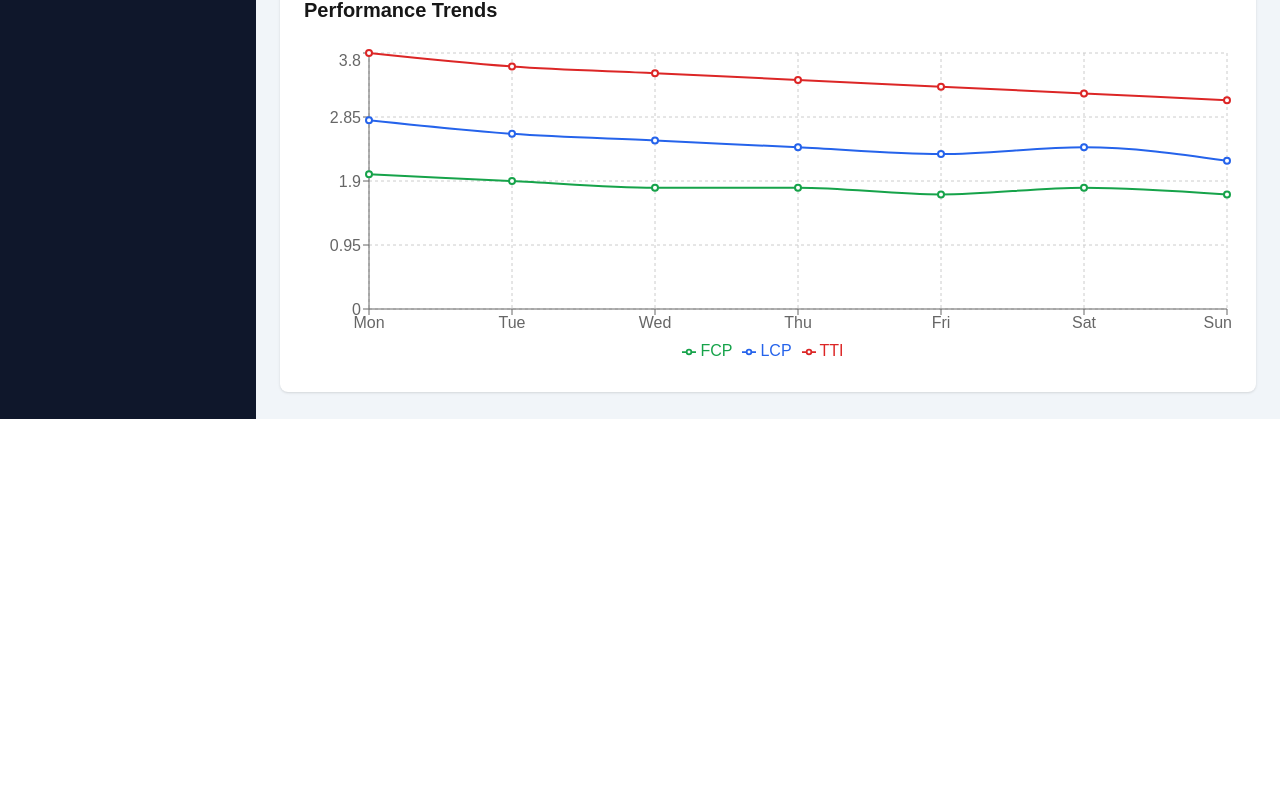
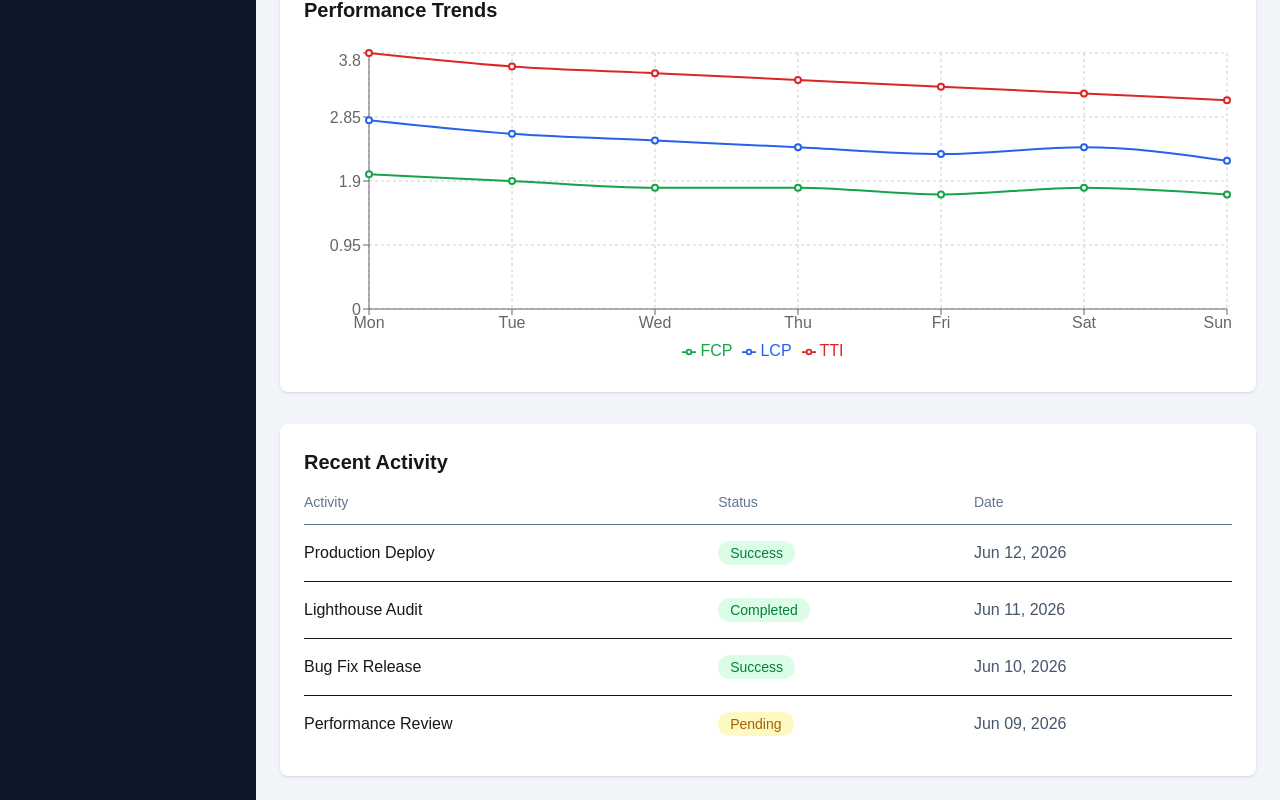
Before and after one commit to Yuvarani-UI/frontend-performance-dashboard, a Next.js app: page / in a window 1280 px wide. Shown: the part 381-1181 px from the top of the page. Before the commit the page ends 800 px from the top, so only its background shows below. Built offline with nearby package versions, Linux system fonts and the light colour scheme.

Commit message:
feat: add recent activity table to dashboard

```diff
--- a/app/page.tsx
+++ b/app/page.tsx
@@ -1,6 +1,7 @@
 import DashboardLayout from '../src/components/layout/dashboardlayout';
 import StatsCard from '@/src/components/dashboard/statscard';
 import PerformanceChart from '../src/components/charts/performancechart'
+import ActivityTable from '@/src/components/dashboard/activitytable';
 
 const metrics = [
   {
@@ -46,6 +47,9 @@ export default function Home() {
         <div className="mt-8">
              <PerformanceChart />
         </div>
+        <div className="mt-8">
+              <ActivityTable />
+         </div>
       </div>
     </DashboardLayout>
   );
--- /dev/null
+++ b/src/components/dashboard/activitytable.tsx
@@ -0,0 +1,54 @@
+import { recentActivities } from '@/src/constants/recentactivities'
+
+export default function ActivityTable() {
+  return (
+    <div className="rounded-lg bg-white p-6 shadow">
+      <div className="mb-4 flex items-center justify-between">
+        <h2 className="text-xl font-semibold">
+          Recent Activity
+        </h2>
+      </div>
+
+      <div className="overflow-x-auto">
+        <table className="min-w-full">
+          <thead>
+            <tr className="border-b text-left text-sm text-slate-500">
+              <th className="pb-3 font-medium">Activity</th>
+              <th className="pb-3 font-medium">Status</th>
+              <th className="pb-3 font-medium">Date</th>
+            </tr>
+          </thead>
+
+          <tbody>
+            {recentActivities.map((item) => (
+              <tr
+                key={item.id}
+                className="border-b last:border-0"
+              >
+                <td className="py-4 font-medium">
+                  {item.activity}
+                </td>
+
+                <td className="py-4">
+                  <span
+                    className={`rounded-full px-3 py-1 text-sm font-medium ${
+                      item.status === 'Pending'
+                        ? 'bg-yellow-100 text-yellow-700'
+                        : 'bg-green-100 text-green-700'
+                    }`}
+                  >
+                    {item.status}
+                  </span>
+                </td>
+
+                <td className="py-4 text-slate-600">
+                  {item.date}
+                </td>
+              </tr>
+            ))}
+          </tbody>
+        </table>
+      </div>
+    </div>
+  );
+}
--- /dev/null
+++ b/src/constants/recentactivities.ts
@@ -0,0 +1,26 @@
+export const recentActivities = [
+  {
+    id: 1,
+    activity: 'Production Deploy',
+    status: 'Success',
+    date: 'Jun 12, 2026',
+  },
+  {
+    id: 2,
+    activity: 'Lighthouse Audit',
+    status: 'Completed',
+    date: 'Jun 11, 2026',
+  },
+  {
+    id: 3,
+    activity: 'Bug Fix Release',
+    status: 'Success',
+    date: 'Jun 10, 2026',
+  },
+  {
+    id: 4,
+    activity: 'Performance Review',
+    status: 'Pending',
+    date: 'Jun 09, 2026',
+  },
+];
```
